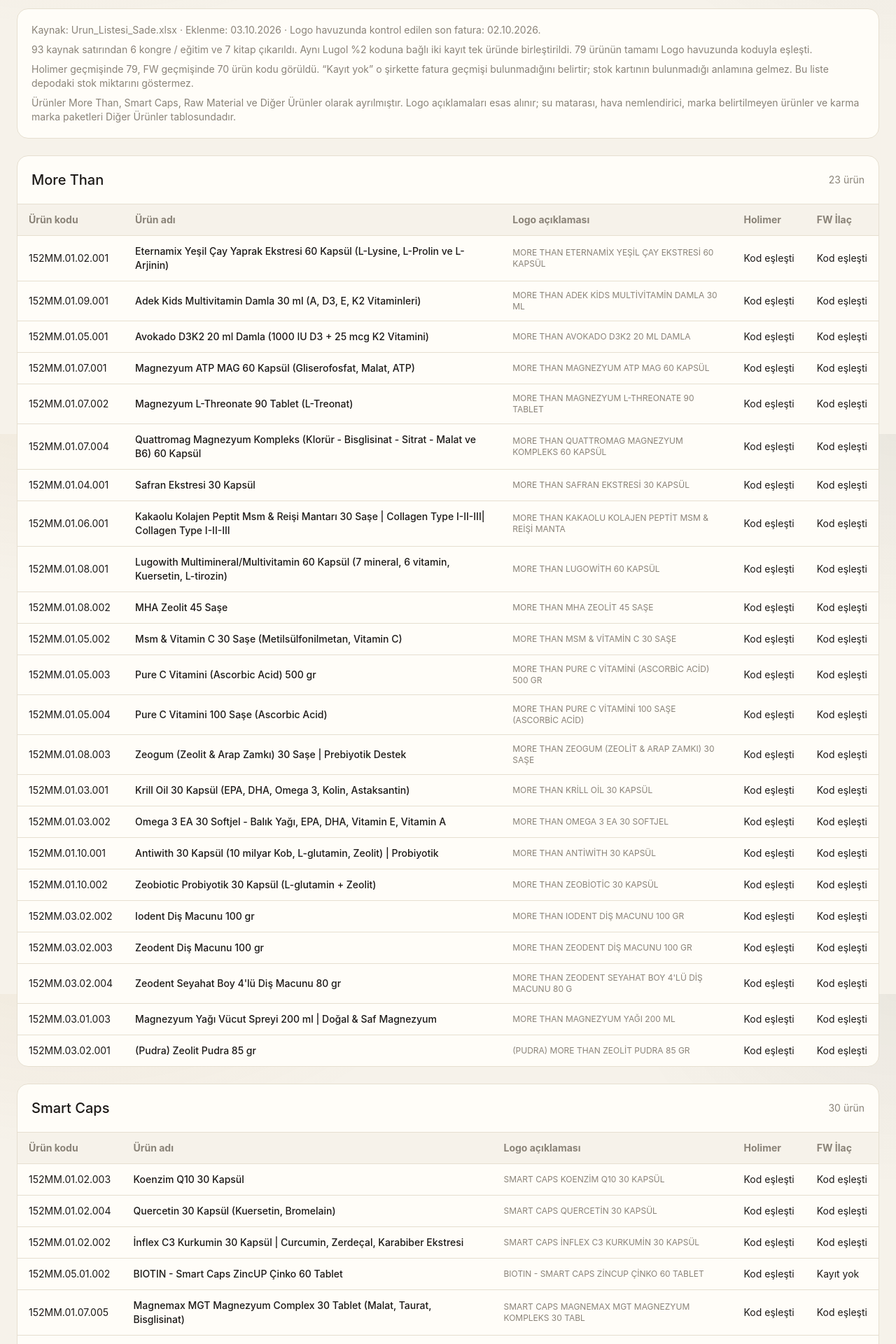
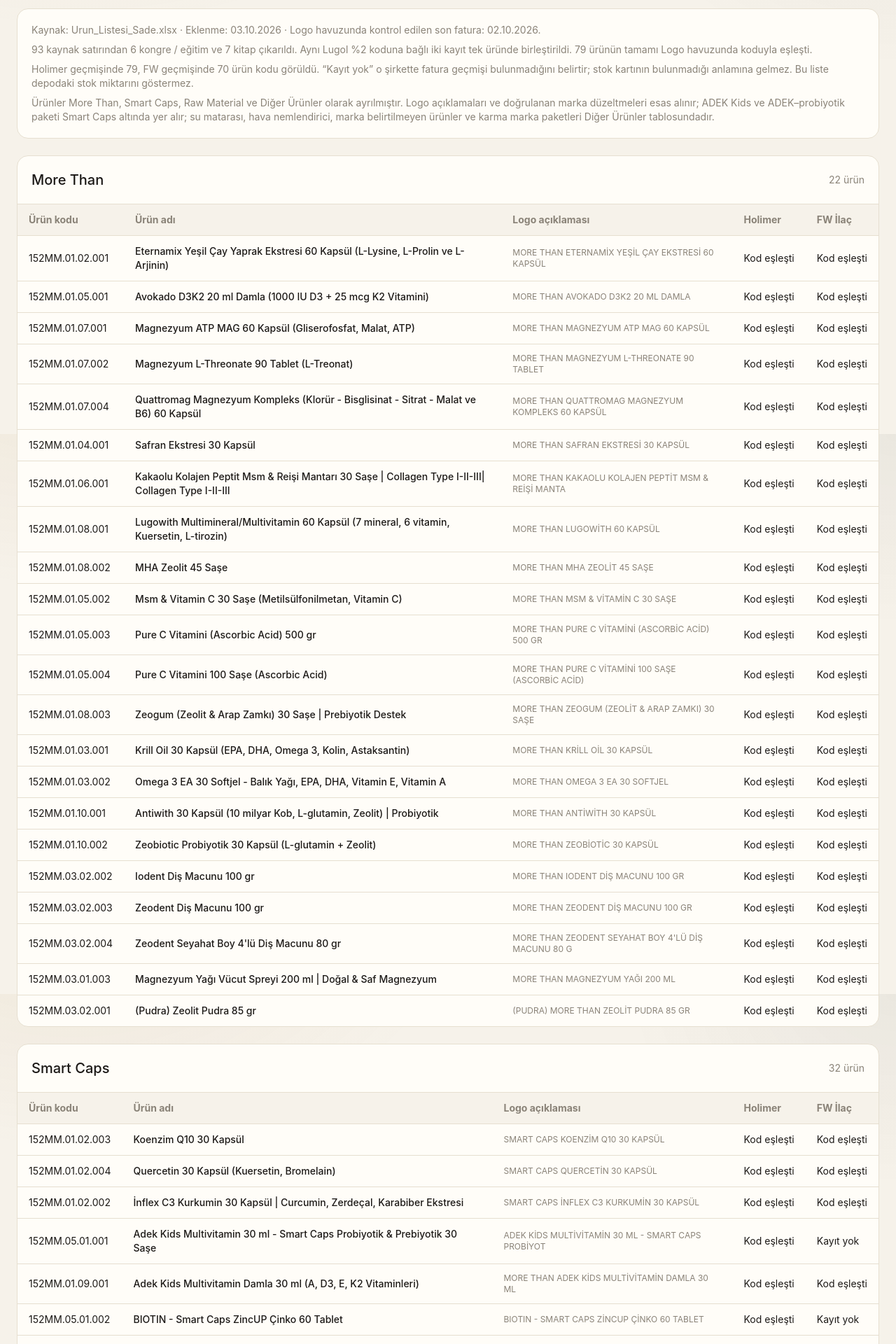
Before and after one commit to host-stb/finszeka, a Next.js app: page /envanter in a window 1280 px wide. Shown: the part 180-2100 px from the top of the page at 70% size. Built offline with nearby package versions, Linux system fonts and the light colour scheme; no server answers.

Commit message:
Classify ADEK and probiotic bundle as Smart Caps

```diff
--- a/src/app/envanter/page.tsx
+++ b/src/app/envanter/page.tsx
@@ -14,7 +14,7 @@
       <p>Kaynak: {PRODUCT_INVENTORY.sourceFile} · Eklenme: 03.10.2026 · Logo havuzunda kontrol edilen son fatura: 02.10.2026.</p>
       <p className="mt-2">93 kaynak satırından 6 kongre / eğitim ve 7 kitap çıkarıldı. Aynı Lugol %2 koduna bağlı iki kayıt tek üründe birleştirildi. {PHYSICAL_PRODUCTS.length} ürünün tamamı Logo havuzunda koduyla eşleşti.</p>
       <p className="mt-2">Holimer geçmişinde 79, FW geçmişinde 70 ürün kodu görüldü. “Kayıt yok” o şirkette fatura geçmişi bulunmadığını belirtir; stok kartının bulunmadığı anlamına gelmez. Bu liste depodaki stok miktarını göstermez.</p>
-      <p className="mt-2">Ürünler More Than, Smart Caps, Raw Material ve Diğer Ürünler olarak ayrılmıştır. Logo açıklamaları esas alınır; su matarası, hava nemlendirici, marka belirtilmeyen ürünler ve karma marka paketleri Diğer Ürünler tablosundadır.</p>
+      <p className="mt-2">Ürünler More Than, Smart Caps, Raw Material ve Diğer Ürünler olarak ayrılmıştır. Logo açıklamaları ve doğrulanan marka düzeltmeleri esas alınır; ADEK Kids ve ADEK–probiyotik paketi Smart Caps altında yer alır; su matarası, hava nemlendirici, marka belirtilmeyen ürünler ve karma marka paketleri Diğer Ürünler tablosundadır.</p>
     </div>
     {groupProductsByBrand(PHYSICAL_PRODUCTS).map(group => <section key={group.key} className="overflow-hidden rounded-2xl border border-[var(--line)] bg-[var(--paper-card)]">
       <div className="flex items-center justify-between border-b border-[var(--line)] p-5"><h2 className="text-xl font-medium">{group.label}</h2><span className="text-sm text-[var(--muted)]">{group.products.length} ürün</span></div>
--- a/src/lib/product-inventory.ts
+++ b/src/lib/product-inventory.ts
@@ -15,8 +15,9 @@
 export function productBrand(code: string): ProductBrand {
   const product = PHYSICAL_PRODUCT_MAP.get(code);
   if (!product) return "other";
-  // ADEK + Smart Caps probiotic is a mixed-brand bundle.
-  if (code === "152MM.05.01.001" || code === "152MM.04.01.004" || code === "152MM.04.01.003") return "other";
+  // User-confirmed brand overrides take precedence over historical Logo names.
+  if (code === "152MM.01.09.001" || code === "152MM.05.01.001") return "smart-caps";
+  if (code === "152MM.04.01.004" || code === "152MM.04.01.003") return "other";
   const names = product.logoNames.join(" ");
   if (/RAW\s+MATER[Iİ]AL/i.test(names)) return "raw-material";
   const moreThan = /MORE\s+THAN/i.test(names);
```
